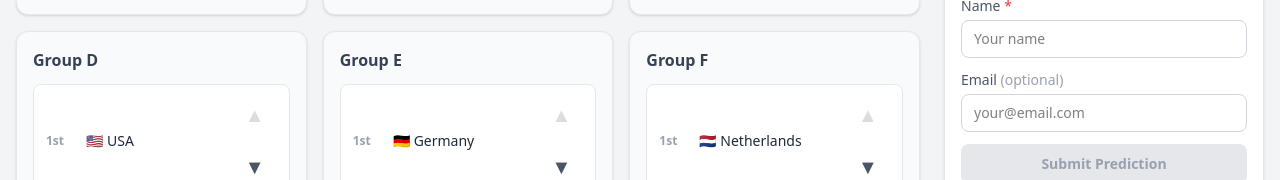
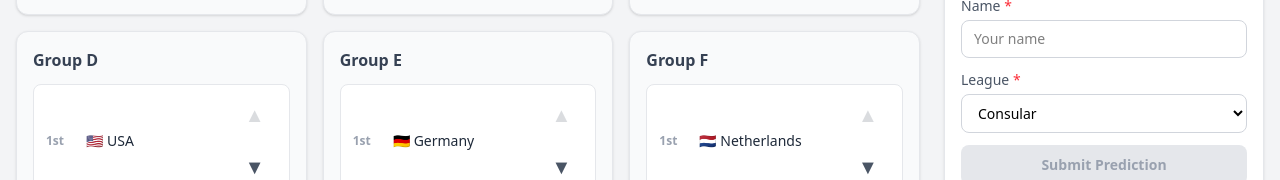
Before and after one commit to speedingoose/WorldCupPool, a Next.js app: page / in a window 1280 px wide. Shown: the part 620-800 px from the top of the page. Built offline with nearby package versions, Linux system fonts and the light colour scheme.

Commit message:
feat: replace email input with required League dropdown (Consular/CLO)
Agent-Logs-Url: https://github.com/speedingoose/worldcuppool/sessions/c0b14ce5-e26b-4689-b89a-ca072c591bdf

Co-authored-by: speedingoose <138123101+speedingoose@users.noreply.github.com>

```diff
--- a/src/app/page.tsx
+++ b/src/app/page.tsx
@@ -14,7 +14,7 @@ export default function Home() {
     Object.fromEntries(GROUP_KEYS.map((k) => [k, false]))
   );
   const [name, setName] = useState("");
-  const [email, setEmail] = useState("");
+  const [email, setEmail] = useState("Consular");
   const [isSubmitting, setIsSubmitting] = useState(false);
   const [submitted, setSubmitted] = useState(false);
   const [error, setError] = useState<string | null>(null);
@@ -41,7 +41,7 @@ export default function Home() {
     try {
       const payload = {
         name: name.trim(),
-        email: email.trim() || undefined,
+        email: email,
         groups,
         thirdPlaceAdvances: selections,
       };
--- a/src/components/SubmitForm.tsx
+++ b/src/components/SubmitForm.tsx
@@ -46,15 +46,16 @@ export default function SubmitForm({
       </div>
       <div>
         <label className="block text-sm font-medium text-gray-600 mb-1">
-          Email <span className="text-gray-400">(optional)</span>
+          League <span className="text-red-500">*</span>
         </label>
-        <input
-          type="email"
+        <select
           value={email}
           onChange={(e) => setEmail(e.target.value)}
-          placeholder="your@email.com"
           className="w-full border border-gray-300 rounded-lg px-3 py-2 text-sm focus:outline-none focus:ring-2 focus:ring-blue-400"
-        />
+        >
+          <option value="Consular">Consular</option>
+          <option value="CLO">CLO</option>
+        </select>
       </div>
       {error && (
         <p className="text-red-600 text-sm bg-red-50 rounded-lg px-3 py-2">{error}</p>
```
